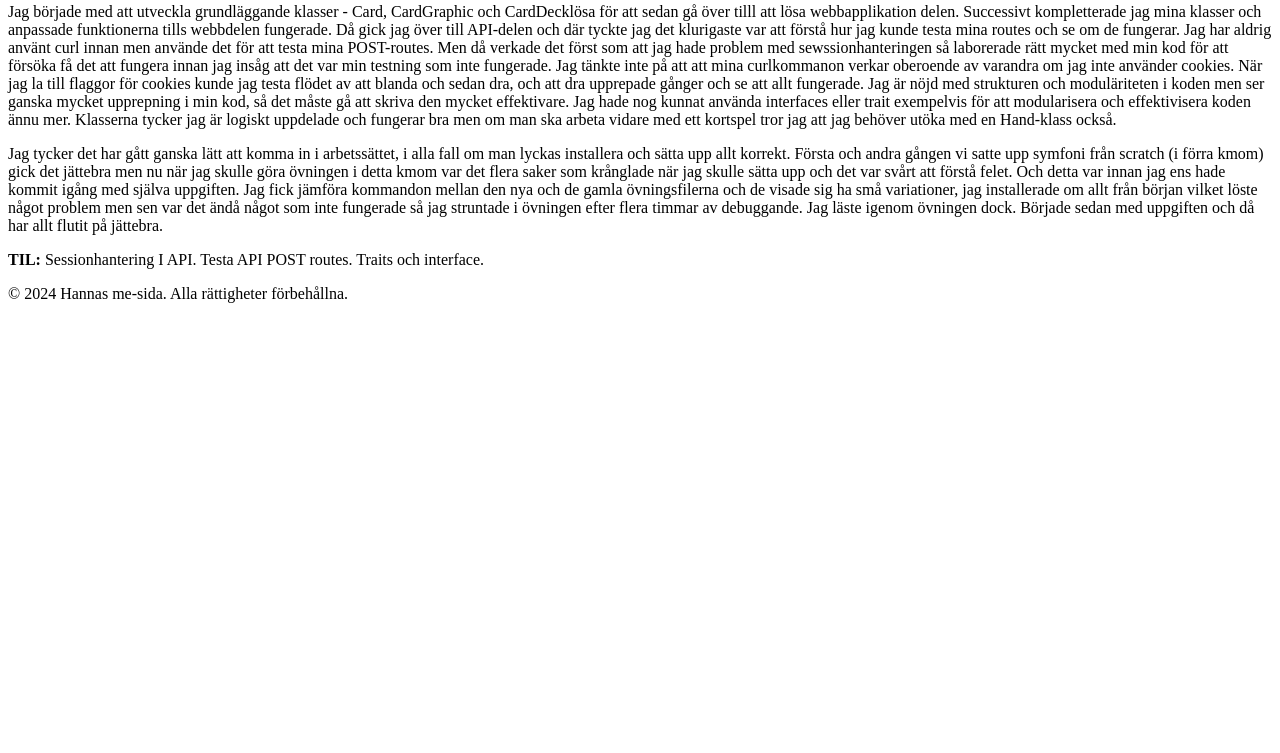
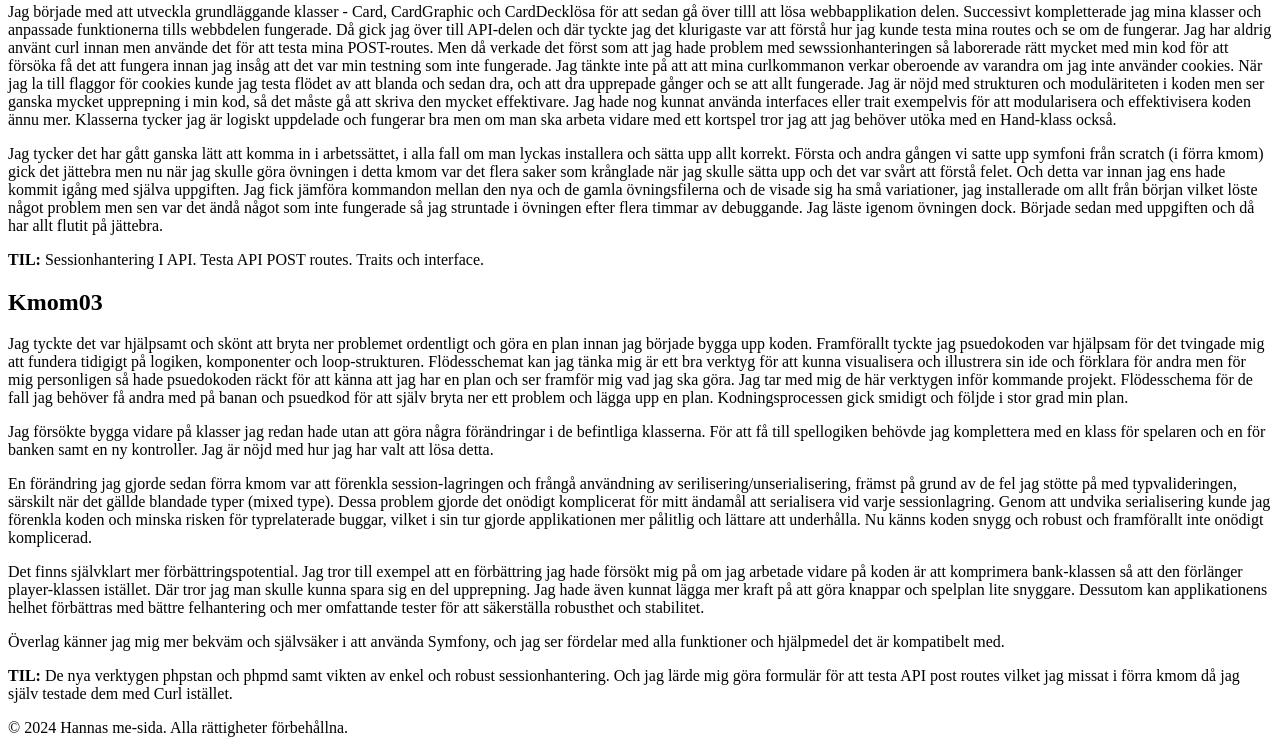
Before and after one commit to hagw23bth/BTH-MVC, a Symfony app: template templates/report.html.twig in a window 1280 px wide. Shown: the part 857-1610 px from the top of the page. Before the commit the page ends 1160 px from the top, so only its background shows below. Run offline with Twig, Linux system fonts and the light colour scheme; the template is opened without the code that fills it, so the values that code supplies are empty; some libraries are stand-ins or nearby versions.

Commit message:
kmom03 - redovisningstext

```diff
--- a/templates/report.html.twig
+++ b/templates/report.html.twig
@@ -33,7 +33,14 @@
                 <p>Jag tycker det har gått ganska lätt att komma in i arbetssättet, i alla fall om man lyckas installera och sätta upp allt korrekt. Första och andra gången vi satte upp symfoni från scratch (i förra kmom) gick det jättebra men nu när jag skulle göra övningen i detta kmom var det flera saker som krånglade när jag skulle sätta upp och det var svårt att förstå felet. Och detta var innan jag ens hade kommit igång med själva uppgiften. Jag fick jämföra kommandon mellan den nya och de gamla övningsfilerna och de visade sig ha små variationer, jag installerade om allt från början vilket löste något problem men sen var det ändå något som inte fungerade så jag struntade i övningen efter flera timmar av debuggande. Jag läste igenom övningen dock. Började sedan med uppgiften och då har allt flutit på jättebra.</p>
                 <p><strong>TIL:</strong> Sessionhantering I API. Testa API POST routes. Traits och interface.</p>
             </section>
-            {# <section id="kmom03"><h2>Kmom03</h2><p>Redovisningstext för kmom03</p></section> #}
+            <section id="kmom03"><h2>Kmom03</h2>
+                <p>Jag tyckte det var hjälpsamt och skönt att bryta ner problemet ordentligt och göra en plan innan jag började bygga upp koden. Framförallt tyckte jag psuedokoden var hjälpsam för det tvingade mig att fundera tidigigt på logiken, komponenter och loop-strukturen. Flödesschemat kan jag tänka mig är ett bra verktyg för att kunna visualisera och illustrera sin ide och förklara för andra men för mig personligen så hade psuedokoden räckt för att känna att jag har en plan och ser framför mig vad jag ska göra. Jag tar med mig de här verktygen inför kommande projekt. Flödesschema för de fall jag behöver få andra med på banan och psuedkod för att själv bryta ner ett problem och lägga upp en plan. Kodningsprocessen gick smidigt och följde i stor grad min plan.</p>
+                <p>Jag försökte bygga vidare på klasser jag redan hade utan att göra några förändringar i de befintliga klasserna. För att få till spellogiken behövde jag komplettera med en klass för spelaren och en för banken samt en ny kontroller. Jag är nöjd med hur jag har valt att lösa detta.</p>
+                <p>En förändring jag gjorde sedan förra kmom var att förenkla session-lagringen och frångå användning av serilisering/unserialisering, främst på grund av de fel jag stötte på med typvalideringen, särskilt när det gällde blandade typer (mixed type). Dessa problem gjorde det onödigt komplicerat för mitt ändamål att serialisera vid varje sessionlagring. Genom att undvika serialisering kunde jag förenkla koden och minska risken för typrelaterade buggar, vilket i sin tur gjorde applikationen mer pålitlig och lättare att underhålla. Nu känns koden snygg och robust och framförallt inte onödigt komplicerad.</p>
+                <p>Det finns självklart mer förbättringspotential. Jag tror till exempel att en förbättring jag hade försökt mig på om jag arbetade vidare på koden är att komprimera bank-klassen så att den förlänger player-klassen istället. Där tror jag man skulle kunna spara sig en del upprepning. Jag hade även kunnat lägga mer kraft på att göra knappar och spelplan lite snyggare. Dessutom kan applikationens helhet förbättras med bättre felhantering och mer omfattande tester för att säkerställa robusthet och stabilitet.</p>
+                <p>Överlag känner jag mig mer bekväm och självsäker i att använda Symfony, och jag ser fördelar med alla funktioner och hjälpmedel det är kompatibelt med.</p>
+                <p><strong>TIL:</strong> De nya verktygen phpstan och phpmd samt vikten av enkel och robust sessionhantering. Och jag lärde mig göra formulär för att testa API post routes vilket jag missat i förra kmom då jag själv testade dem med Curl istället.</p>
+            </section>
             {# <section id="kmom04"><h2>Kmom04</h2><p>Redovisningstext för kmom04</p></section> #}
             {# <section id="kmom05"><h2>Kmom05</h2><p>Redovisningstext för kmom05</p></section> #}
             {# <section id="kmom06"><h2>Kmom06</h2><p>Redovisningstext för kmom06</p></section> #}
```
